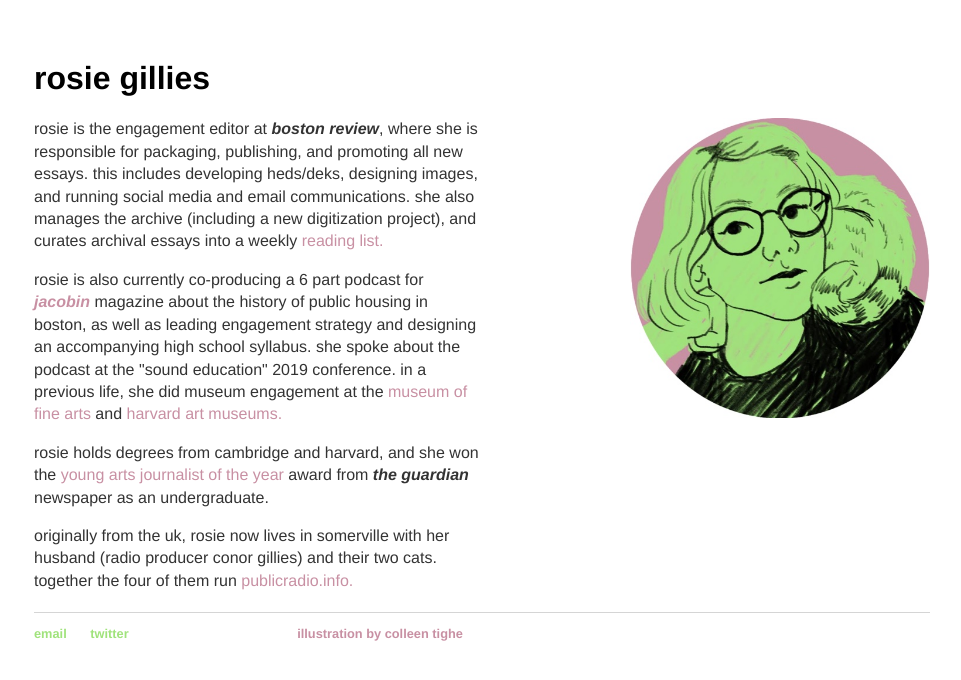
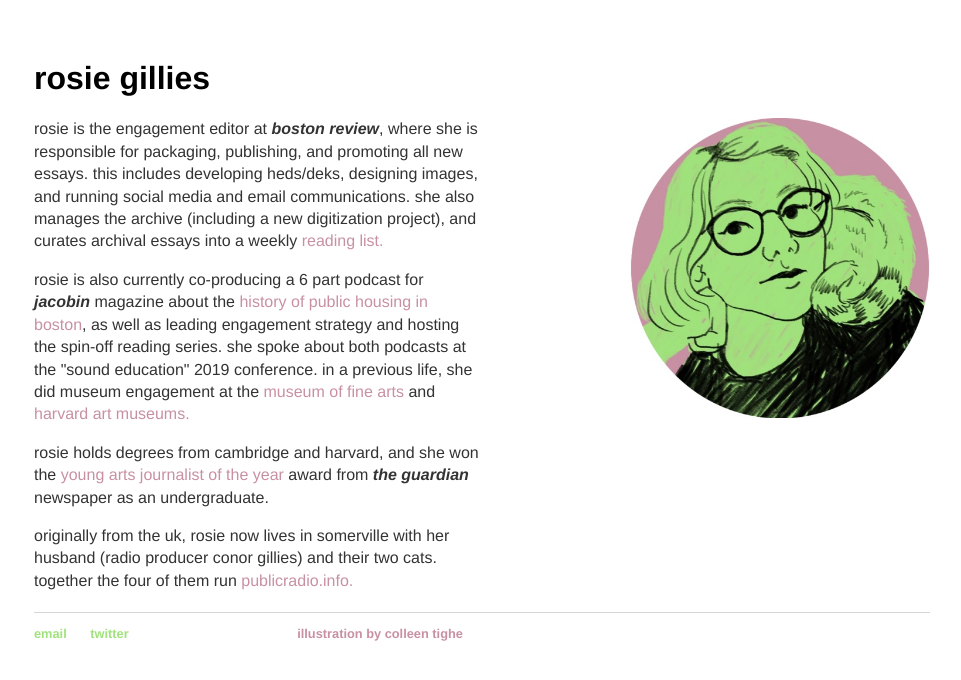
Before and after one commit to rosiebusia/rosiebusia.github.io, a Jekyll site: the page built from index.html, in a window 1280 px wide. Shown: the top 680 px of the page, without its empty margins (86-1047 px from the left). Built offline with Jekyll 4.4.1, drawn with Linux system fonts in a browser that asks for light colours.

Commit message:
Update index.html

```diff
--- a/index.html
+++ b/index.html
@@ -6,7 +6,7 @@
 	<h1>rosie gillies</h1>
 	<body> <img alt="" src="rosie2.jpg" style="width: 300px; float: right;"/></body>
 	<p>rosie is the engagement editor at <i><b>boston review</b></i>, where she is responsible for packaging, publishing, and promoting all new essays. this includes developing heds/deks, designing images, and running social media and email communications. she also manages the archive (including a new digitization project), and curates archival essays into a weekly <a href="http://bostonreview.net/author/rosie-gillies" target="_blank">reading list.</a></p>
-<p>rosie is also currently co-producing a 6 part podcast for <b><i><a href="https://www.peopleshistorypod.net" target="_blank">jacobin</a></i></b> magazine about the history of public housing in boston, as well as leading engagement strategy and designing an accompanying high school syllabus. she spoke about the podcast at the "sound education" 2019 conference. in a previous life, she did museum engagement at the <a href="https://www.metrowestdailynews.com/news/20170129/fantastical-creatures-art-program-in-southborough" target="_blank">museum of fine arts</a> and <a href="https://news.harvard.edu/gazette/story/2016/04/the-link-between-art-and-history/" target="blank">harvard art museums.</a></p>
+<p>rosie is also currently co-producing a 6 part podcast for <b><i>jacobin</i></b> magazine about the <a href="https://www.peopleshistorypod.net" target="_blank">history of public housing in boston</a>, as well as leading engagement strategy and hosting the spin-off reading series. she spoke about both podcasts at the "sound education" 2019 conference. in a previous life, she did museum engagement at the <a href="https://www.metrowestdailynews.com/news/20170129/fantastical-creatures-art-program-in-southborough" target="_blank">museum of fine arts</a> and <a href="https://news.harvard.edu/gazette/story/2016/04/the-link-between-art-and-history/" target="blank">harvard art museums.</a></p>
 	<p> rosie holds degrees from cambridge and harvard, and she won the <a href=" https://scrible.com/s/6bP6Q" target="_blank">young arts journalist of the year</a> award from <i><b>the guardian</b></i> newspaper as an undergraduate.</p>
 	<p>originally from the uk, rosie now lives in somerville with her husband (radio producer conor gillies) and their two cats. together the four of them run <a href="http://www.publicradio.info" target="_blank">publicradio.info.</a></p>
 </div><!-- /.blurb -->
```
